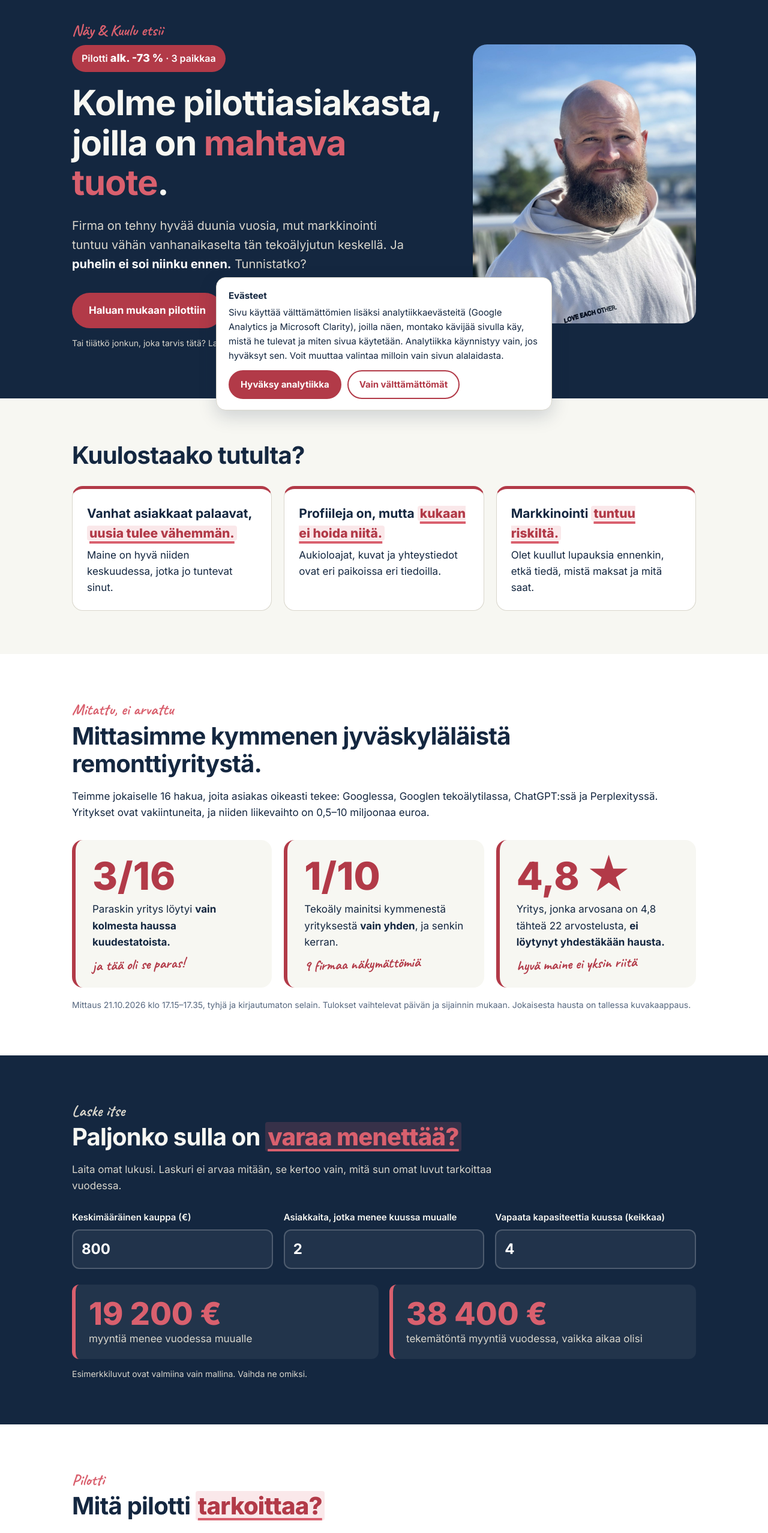
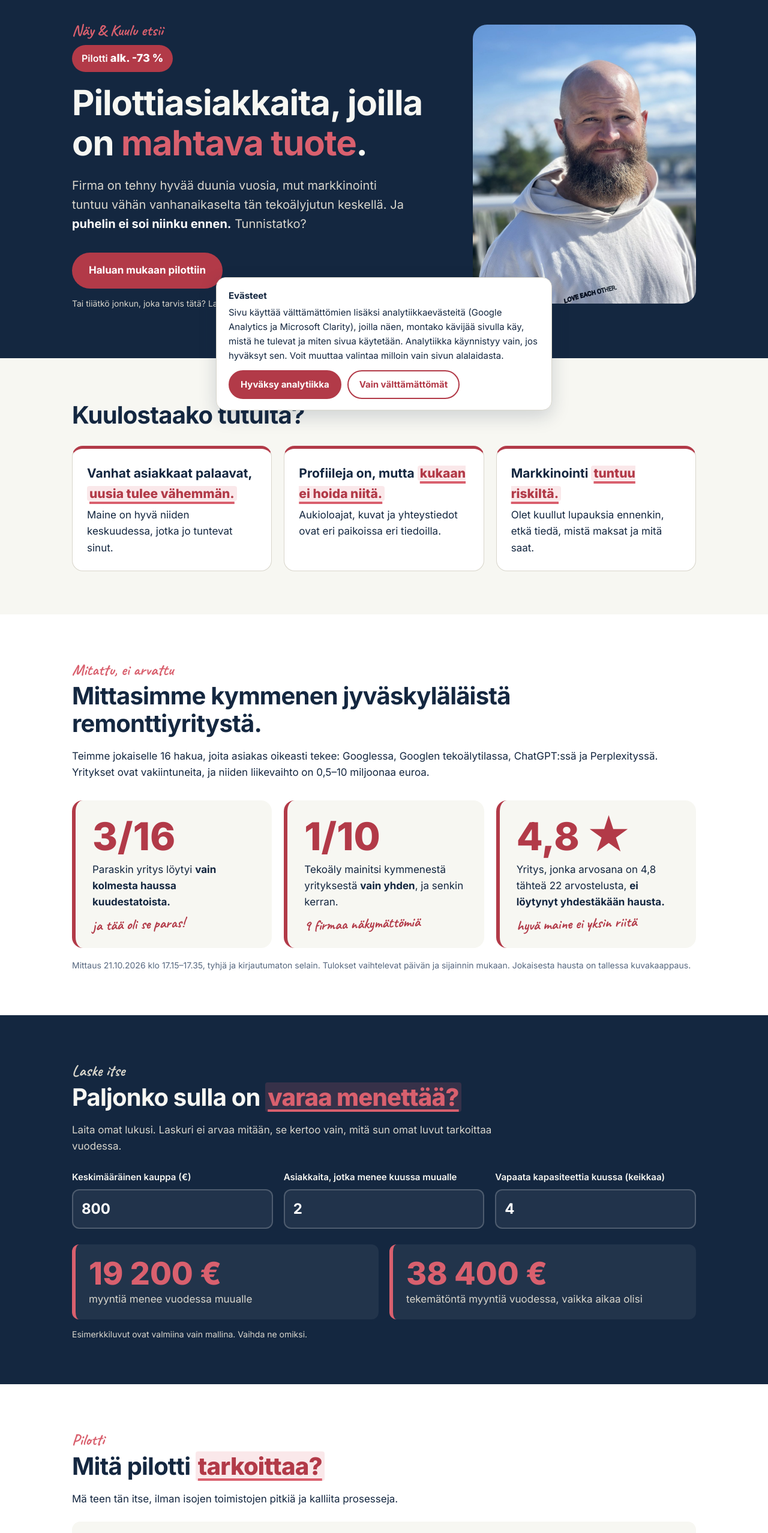
Before and after one commit to joomahonen-source/naykuulu, a plain HTML site: page index.html in a window 1280 px wide. Shown: the part 100-2655 px from the top of the page at 60% size. Drawn offline with Linux system fonts and the light colour scheme.

Commit message:
Käsityö ja paikkamäärät pois 16.11.: etusivu

```diff
--- a/index.html
+++ b/index.html
@@ -3,7 +3,7 @@
 <head>
 <meta charset="utf-8">
 <meta name="viewport" content="width=device-width, initial-scale=1">
-<meta property="og:title" content="Etsin kolme pilottiasiakasta | Näy &amp; Kuulu">
+<meta property="og:title" content="Pilottiasiakkaat | Näy &amp; Kuulu">
 <meta property="og:description" content="Laitan firman näkyvyyden kuntoon Googlessa ja tekoälyhauissa. Pilottiasiakkaalle 500 €, alennusta alk. -73 %.">
 <meta property="og:image" content="https://naykuulu.fi/jako.png">
 <meta property="og:url" content="https://naykuulu.fi/">
@@ -221,8 +221,8 @@ footer button.evalinkki{background:none;border:0;color:inherit;font:inherit;text
     <div class="gr">
       <div>
         <p class="kasi">Näy &amp; Kuulu etsii</p>
-        <div class="pilottimerkki">Pilotti <b>alk. -73 %</b> · 3 paikkaa</div>
-        <h1>Kolme pilottiasiakasta, joilla on <em>mahtava tuote</em>.</h1>
+        <div class="pilottimerkki">Pilotti <b>alk. -73 %</b></div>
+        <h1>Pilottiasiakkaita, joilla on <em>mahtava tuote</em>.</h1>
         <p class="ingressi">Firma on tehny hyvää duunia vuosia, mut markkinointi tuntuu vähän vanhanaikaselta tän tekoälyjutun keskellä. Ja <b style="color:#fff">puhelin ei soi niinku ennen.</b> Tunnistatko?</p>
         <a class="nappi" href="https://docs.google.com/forms/d/e/1FAIpQLSdQ899hPGrsLPNvacFHOvFxhM9YdgB2-9FwwTz6n1oB_IQjag/viewform" target="_blank" rel="noopener">Haluan mukaan pilottiin</a>
         <p class="huom pieni">Tai tiiätkö jonkun, joka tarvis tätä? Laita tää sivu sille.</p>
@@ -285,7 +285,7 @@ document.getElementById('l_menetys').textContent=f(k*m*12);document.getElementBy
   <div class="sis">
     <p class="kasi">Pilotti</p>
     <h2>Mitä pilotti <span class="korosta">tarkoittaa?</span></h2>
-    <p style="max-width:720px">Mä teen tän itse ja käsityönä, ilman isojen toimistojen pitkiä ja kalliita prosesseja. Siks paikkoja on kolme.</p>
+    <p style="max-width:720px">Mä teen tän itse, ilman isojen toimistojen pitkiä ja kalliita prosesseja.</p>
     <div class="gr">
       <div class="kortti" style="grid-column:1/-1"><b>Sä saat</b><ul style="margin:6px 0 0 20px;columns:2;column-gap:40px"><li><span style="font-weight:700">Löydy:</span> Google-, Bing- ja Apple-yritysprofiilit kuntoon</li><li>Firman tiedot täsmäytettynä samoiksi kaikkialla</li><li>Näkyvyys hakukoneissa ja tekoälyhauissa (SEO ja GEO)</li><li><span style="font-weight:700">Kuulu:</span> somekanavat käyntiin ja kuukauden julkaisut kaikkiin tarvittaviin kanaviin: suunnittelu, tekstit, kuvat, videoiden editointi ja ajastus</li><li><span style="font-weight:700">Maistu:</span> myyntiaineistot, joilla asiakas ymmärtää heti mitä teet</li><li>Markkinointisuunnitelman</li><li>Profiilit ja tilit sun omiin nimiin</li><li>Ennakkomittauksen ja uusintamittauksen kahden kuukauden päästä</li></ul><p class="pieni" style="margin-top:8px">Pilotin ulkopuolelle jää kotisivujen teko, Google- ja Meta-mainonta sekä videokuvaus paikan päällä.</p></div>
       <div class="kortti"><b>Mä pyydän</b>Rehellistä palautetta matkan varrella ja luvan kertoa sun firman nimi ja ennen ja jälkeen -luvut referenssinä.</div>
@@ -394,7 +394,6 @@ document.getElementById('l_menetys').textContent=f(k*m*12);document.getElementBy
 
 <section class="loppu" id="mittaus">
   <div class="sis">
-    <p class="kasi" style="margin-bottom:6px">Kolme paikkaa</p>
     <h2>Kiinnostaako? Laita viestiä.</h2>
     <p>Kerro firman nimi ja paikkakunta, niin katotaan yhessä, löytääkö asiakas sut nyt. Se ei sido mihinkään.</p>
     <a class="nappi" href="https://docs.google.com/forms/d/e/1FAIpQLSdQ899hPGrsLPNvacFHOvFxhM9YdgB2-9FwwTz6n1oB_IQjag/viewform" target="_blank" rel="noopener">Haluan mukaan pilottiin</a>
```
